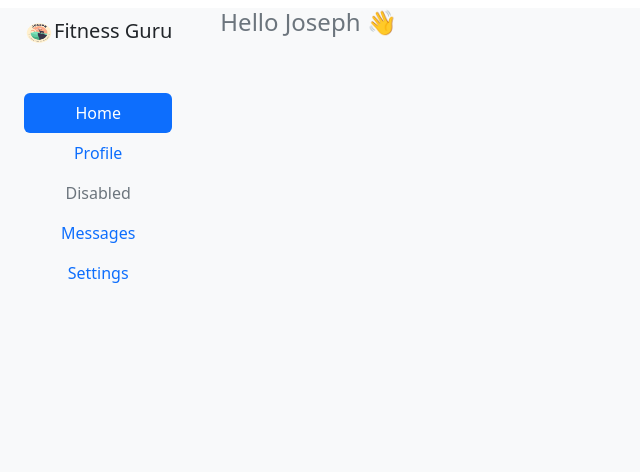
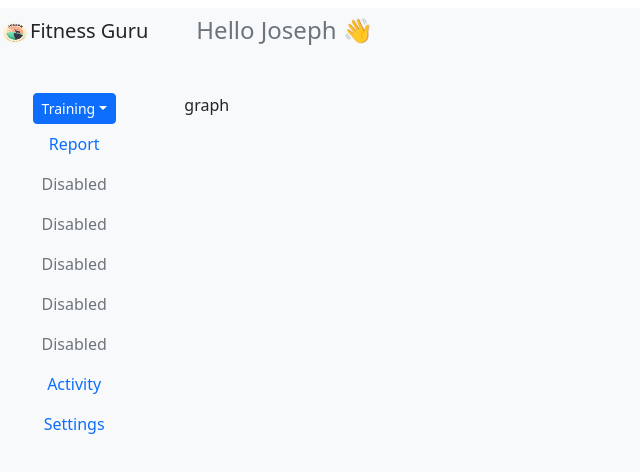
Before and after one commit to josephDev123/Fitness-app, a React (Create React App) app in the folder client/: page /admin/dashboard in a window 1280 px wide. Shown: the top 472 px of the page, without its empty margins (0-640 px from the left). Built offline with nearby package versions, Linux system fonts and the light colour scheme.

Commit message:
modified:   client/package-lock.json         modified:   client/package.json         modified:   client/src/components/Layouts/Dashboard.jsx

```diff
--- a/client/package.json
+++ b/client/package.json
@@ -7,8 +7,10 @@
     "@testing-library/react": "^13.4.0",
     "@testing-library/user-event": "^13.5.0",
     "bootstrap": "^5.2.2",
+    "chart.js": "^4.0.1",
     "react": "^18.2.0",
     "react-bootstrap": "^2.6.0",
+    "react-chartjs-2": "^5.0.1",
     "react-dom": "^18.2.0",
     "react-router-dom": "^6.4.3",
     "react-scripts": "5.0.1",
--- a/client/src/components/Layouts/Dashboard.jsx
+++ b/client/src/components/Layouts/Dashboard.jsx
@@ -5,19 +5,41 @@ import { Outlet, Link } from 'react-router-dom';
 export default function Dashboard() {
   return (
         <section className="d-flex align-items-start mt-2 bg-light" style={{height:'100vh'}}>
-            <div className="nav flex-column nav-pills me-5 ms-4 mt-2" id="v-pills-tab" role="tablist" aria-orientation="vertical">
+            <div className="nav flex-column nav-pills me-5 mt-2 " id="v-pills-tab" role="tablist" aria-orientation="vertical">
                 <Link className="navbar-brand" href="#">
                 <img src="/imgs/logo/logo.png" alt="Logo" width="30" height="24" className="d-inline-block align-text-top mb-5"/>
                     <span className='lead'>Fitness Guru</span>
                 </Link>
-                <button className="nav-link active" id="v-pills-home-tab" data-bs-toggle="pill" data-bs-target="#v-pills-home" type="button" role="tab" aria-controls="v-pills-home" aria-selected="true">Home</button>
-                <button className="nav-link" id="v-pills-profile-tab" data-bs-toggle="pill" data-bs-target="#v-pills-profile" type="button" role="tab" aria-controls="v-pills-profile" aria-selected="false">Profile</button>
+                {/* <button className="nav-link active" id="v-pills-home-tab" data-bs-toggle="pill" data-bs-target="#v-pills-home" type="button" role="tab" aria-controls="v-pills-home" aria-selected="true">Training</button> */}
+                <div className="dropdown text-center">
+                    <button className="btn btn-primary btn-sm dropdown-toggle" type="button" data-bs-toggle="dropdown" aria-expanded="false">
+                        Training
+                    </button>
+                    <ul className="dropdown-menu">
+                        <li><Link className="dropdown-item" href="#">Lose belly fat</Link></li>
+                        <li><Link className="dropdown-item" href="#">Keeping Fit</Link></li>
+                        <li><Link class="dropdown-item" href="#">Six pack abs here</Link></li>
+                        <li><Link class="dropdown-item" href="#">Rock Hard abs</Link></li>
+                    </ul>
+                </div>
+                <button className="nav-link" id="v-pills-profile-tab" data-bs-toggle="pill" data-bs-target="#v-pills-profile" type="button" role="tab" aria-controls="v-pills-profile" aria-selected="false">Report</button>
                 <button className="nav-link" id="v-pills-disabled-tab" data-bs-toggle="pill" data-bs-target="#v-pills-disabled" type="button" role="tab" aria-controls="v-pills-disabled" aria-selected="false" disabled>Disabled</button>
-                <button className="nav-link" id="v-pills-messages-tab" data-bs-toggle="pill" data-bs-target="#v-pills-messages" type="button" role="tab" aria-controls="v-pills-messages" aria-selected="false">Messages</button>
+                <button className="nav-link" id="v-pills-disabled-tab" data-bs-toggle="pill" data-bs-target="#v-pills-disabled" type="button" role="tab" aria-controls="v-pills-disabled" aria-selected="false" disabled>Disabled</button>
+                <button className="nav-link" id="v-pills-disabled-tab" data-bs-toggle="pill" data-bs-target="#v-pills-disabled" type="button" role="tab" aria-controls="v-pills-disabled" aria-selected="false" disabled>Disabled</button>
+                <button className="nav-link" id="v-pills-disabled-tab" data-bs-toggle="pill" data-bs-target="#v-pills-disabled" type="button" role="tab" aria-controls="v-pills-disabled" aria-selected="false" disabled>Disabled</button>
+                <button className="nav-link" id="v-pills-disabled-tab" data-bs-toggle="pill" data-bs-target="#v-pills-disabled" type="button" role="tab" aria-controls="v-pills-disabled" aria-selected="false" disabled>Disabled</button>
+                <button className="nav-link" id="v-pills-messages-tab" data-bs-toggle="pill" data-bs-target="#v-pills-messages" type="button" role="tab" aria-controls="v-pills-messages" aria-selected="false">Activity</button>
                 <button className="nav-link" id="v-pills-settings-tab" data-bs-toggle="pill" data-bs-target="#v-pills-settings" type="button" role="tab" aria-controls="v-pills-settings" aria-selected="false">Settings</button>
             </div>
-            <div className="tab-content" id="v-pills-tabContent">
-               <h4 className='text-muted'> Hello Joseph 👋</h4>
+
+            <div className="tab-content mt-2" id="v-pills-tabContent">
+               <h4 className='text-muted mb-5'>Hello Joseph 👋</h4>
+               <section className='row'>
+                   graph
+               </section>
+               <section>
+                  <Outlet/>
+               </section>
             </div>
         </section>
   )
```
Also changed, not shown: 1 other file (tests, documents, lock files or other folders).
